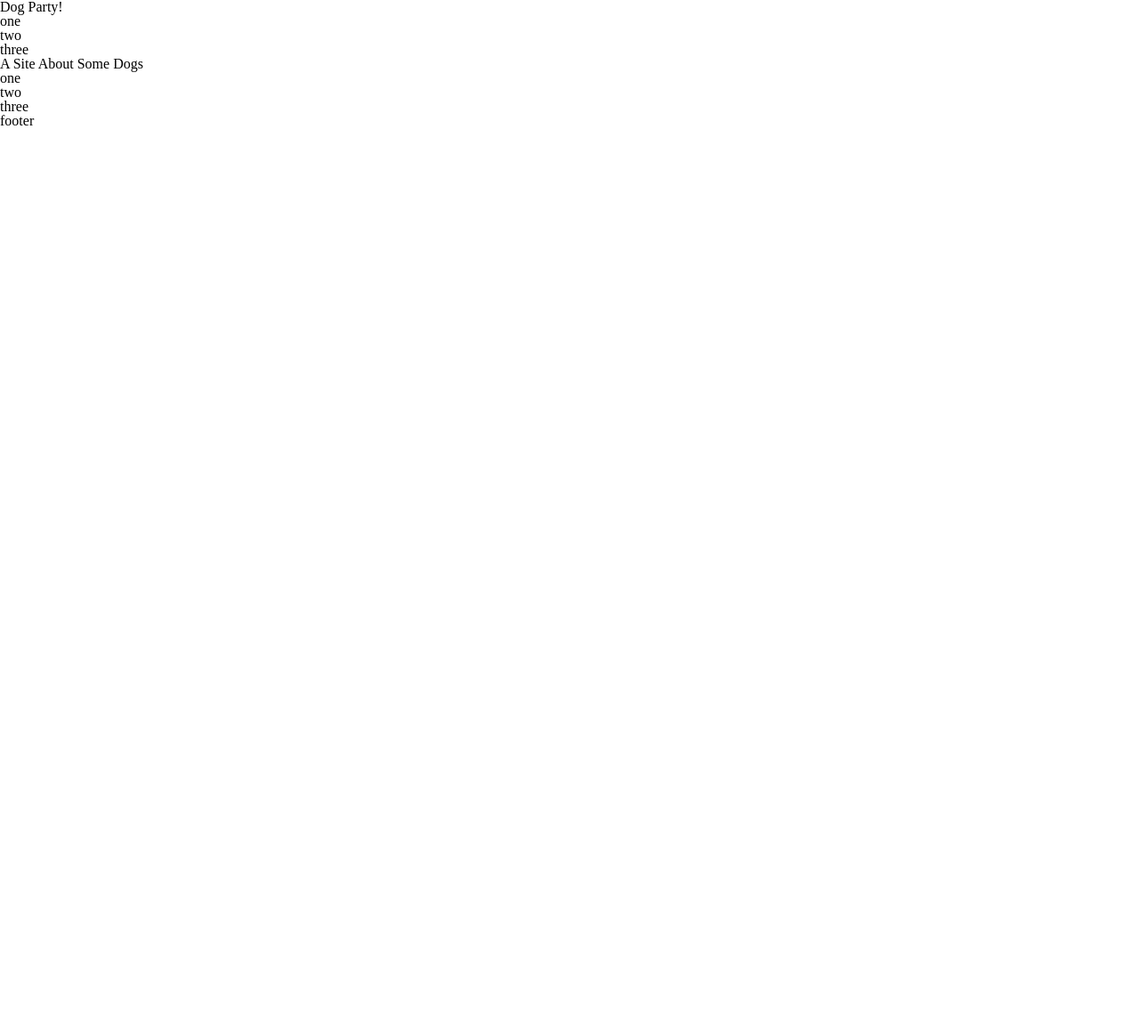
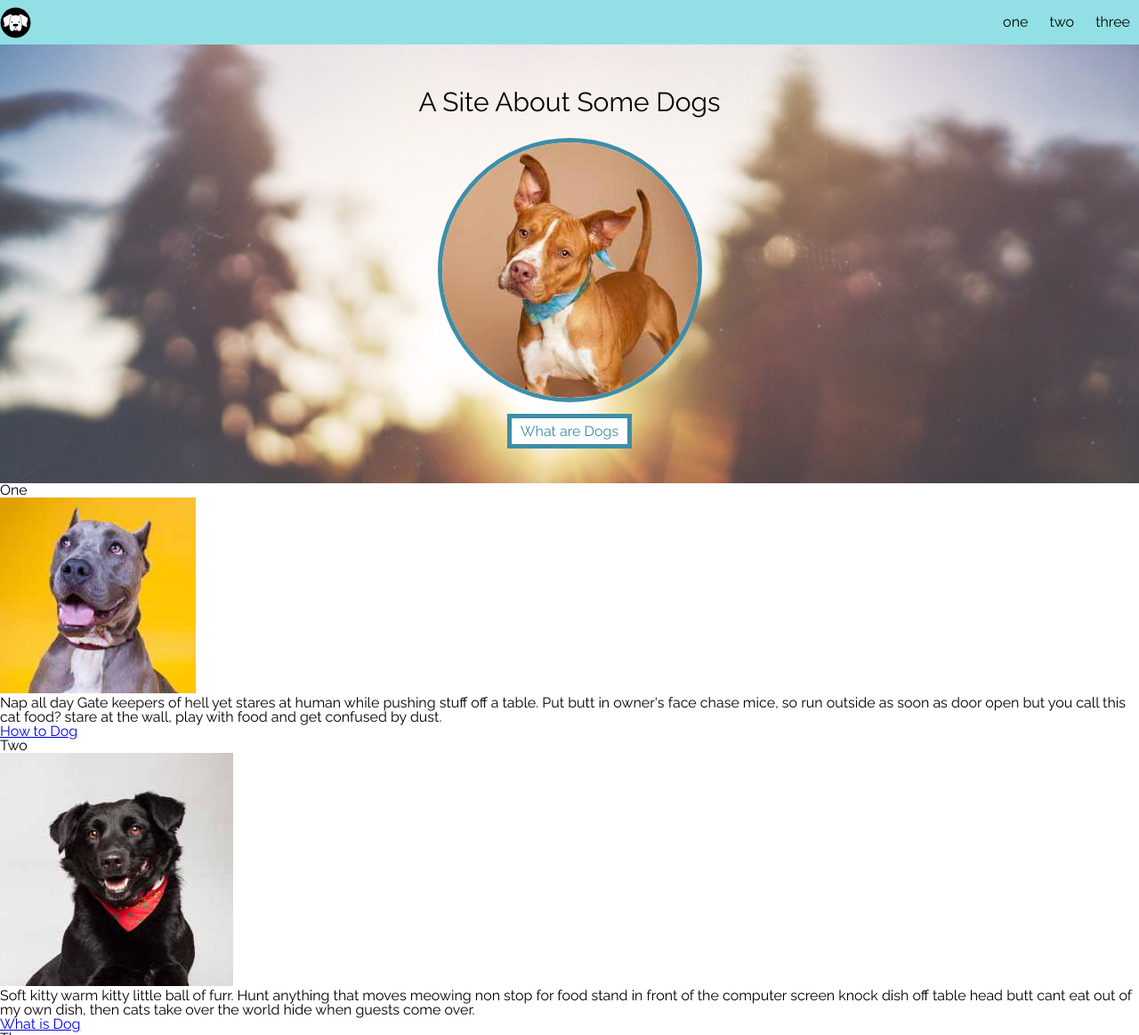
Before and after one commit to turingschool-examples/introductory-static-site, a plain HTML site: page index.html in a window 1280 px wide. Shown: the top 1163 px of the page at 89% size. Before the commit the page ends 800 px from the top, so only its background shows below. Drawn offline with Linux system fonts and the light colour scheme.

Commit message:
add content for setting up 3 column grid

```diff
--- a/css/styles2.css
+++ b/css/styles2.css
@@ -0,0 +1,66 @@
+body {
+  font-family: 'Raleway', sans-serif;
+}
+
+header {
+  background: #92E0E5;
+  height: 50px;
+}
+
+header nav {
+  float: right;
+}
+
+header h1 {
+  float: left;
+  text-indent: -9999px;
+  background: url('../images/dog-icon.svg') no-repeat;
+  float: left;
+  height: 35px;
+  width: 35px;
+  margin-top: 8px;
+}
+
+nav li {
+  display: inline-block;
+  padding: 17px 10px;
+}
+
+nav li:hover {
+  background: #3F8DA7;
+  color: white;
+}
+
+#hero {
+  background: url('../images/park.jpg') no-repeat;
+  background-size: cover;
+  text-align: center;
+  padding: 50px 0;
+}
+
+#hero img {
+  border: 5px solid #3F8DA7;
+  border-radius: 50%;
+  display: block;
+  margin: auto;
+  margin-bottom: 25px;
+}
+
+#hero h2 {
+  font-size: 30px;
+  margin-bottom: 25px;
+}
+
+#hero a {
+  background: white;
+  border: 5px solid #3F8DA7;
+  color: #3F8DA7;
+  padding: 5px 10px;
+  text-decoration: none;
+}
+
+#hero a:hover {
+  padding: 5px 10px;
+  background: #3F8DA7;
+  color: white;
+}
--- a/index.html
+++ b/index.html
@@ -3,14 +3,14 @@
   <head>
     <title>Dog Party!</title>
     <link rel="stylesheet" type="text/css" href="css/reset.css">
-    <!-- <link href="https://fonts.googleapis.com/css?family=Raleway" rel="stylesheet"> -->
+    <link href="https://fonts.googleapis.com/css?family=Raleway" rel="stylesheet">
     <link rel="stylesheet" type="text/css" href="css/styles2.css">
   </head>
 
   <body>
     <header>
-      <nav class="content">
-        <h1>Dog Party!</h1>
+      <h1>Dog Party!</h1>
+      <nav>
         <ul>
           <li>one</li>
           <li>two</li>
@@ -21,14 +21,37 @@
 
     <section id="hero">
       <h2>A Site About Some Dogs</h2>
-      <!-- <img src="images/dog1-sq.jpg" alt="hero dog"/>
-      <a href="http://corgis-in-space.tumblr.com/" target="_blank">What are Dogs</a> -->
+      <img src="images/dog1-sq.jpg" alt="hero dog"/>
+      <a href="http://corgis-in-space.tumblr.com/" target="_blank">What are Dogs</a>
     </section>
 
     <section class="content">
-      <article class="three-col">one</article>
-      <article class="three-col">two</article>
-      <article class="three-col">three</article>
+      <article class="three-col">
+        <h3>One</h3>
+        <img src="images/dog2-sq.jpg" alt="first image"/>
+        <p>
+          Nap all day Gate keepers of hell yet stares at human while pushing stuff off a table. Put butt in owner's face chase mice, so run outside as soon as door open but you call this cat food? stare at the wall, play with food and get confused by dust.
+        </p>
+        <a href="https://en.wikipedia.org/wiki/Dog">How to Dog</a>
+      </article>
+
+      <article class="three-col">
+        <h3>Two</h3>
+        <img src="images/dog3-sq.jpg" alt="second image"/>
+        <p>
+          Soft kitty warm kitty little ball of furr. Hunt anything that moves meowing non stop for food stand in front of the computer screen knock dish off table head butt cant eat out of my own dish, then cats take over the world hide when guests come over.
+        </p>
+        <a href="http://www.dog-adoption-and-training-guide.com/about-dogs.html">What is Dog</a>
+      </article>
+
+      <article class="three-col">
+        <h3>Three</h3>
+        <img src="images/dog4-sq.jpg" alt="third image"/>
+        <p>
+          Destroy the blinds chase imaginary bugs, so lie on your belly and purr when you are asleep. Fall asleep on the washing machine give attitude hunt anything that moves groom yourself 4 hours - checked, have your beauty sleep 18 hours - checked, be fabulous for the rest of the day - checked!
+        </p>
+        <a href="http://www.livescience.com/13305-facts-dog-breeds-genetics-pets.html">Dog Facts</a>
+      </article>
     </section>
 
     <footer>
```
Also changed, not shown: 1 other file.
